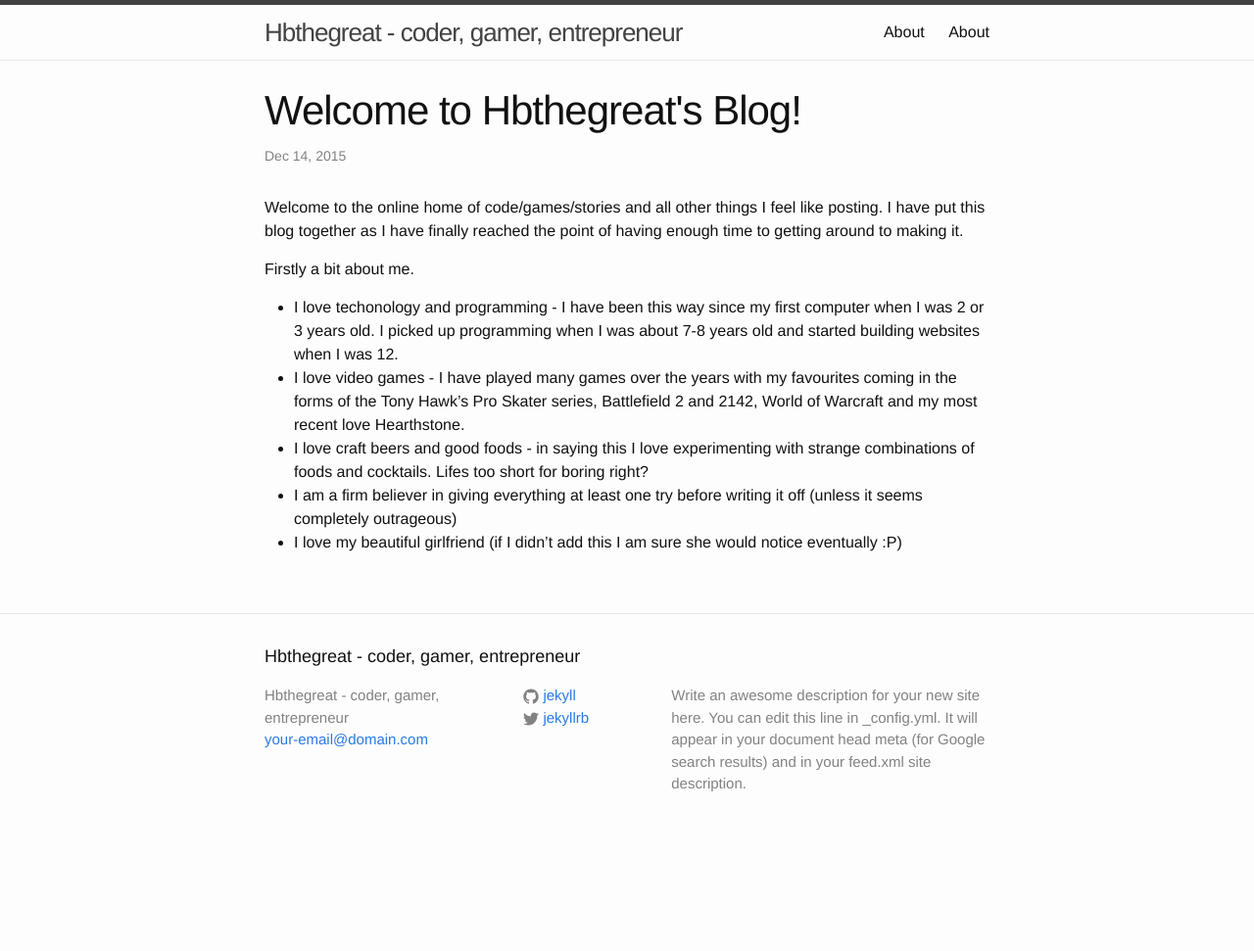
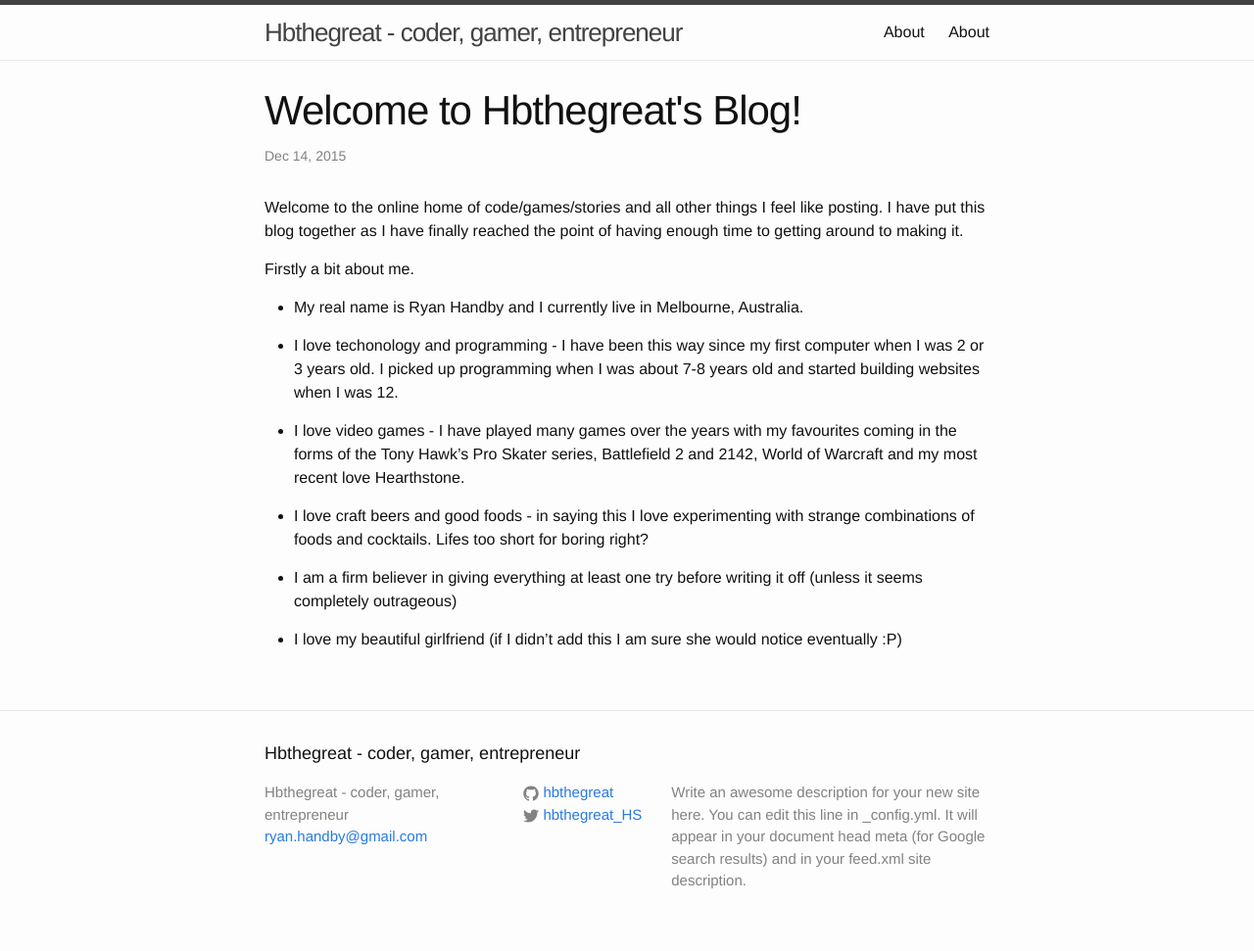
Before and after one commit to hbthegreat/hbthegreat.github.io, a Jekyll site: the page built from _posts/2015-12-14-welcome-hbthegreats-blog.md, in a window 1280 px wide. Shown: the whole page at 98% size. Built offline with Jekyll 4.4.1, drawn with Linux system fonts in a browser that asks for light colours; before the commit the page ends 900 px from its top, so only the background shows below that.

Commit message:
fixing inital blogposts

```diff
--- a/_config.yml
+++ b/_config.yml
@@ -1,14 +1,14 @@
 # Site settings
 title: Hbthegreat - coder, gamer, entrepreneur
-email: your-email@domain.com
+email: ryan.handby@gmail.com
 description: > # this means to ignore newlines until "baseurl:"
   Write an awesome description for your new site here. You can edit this
   line in _config.yml. It will appear in your document head meta (for
   Google search results) and in your feed.xml site description.
 baseurl: "" # the subpath of your site, e.g. /blog/
 url: "http://yourdomain.com" # the base hostname & protocol for your site
-twitter_username: jekyllrb
-github_username:  jekyll
+twitter_username: hbthegreat_HS
+github_username:  hbthegreat
 
 # Build settings
 markdown: kramdown
--- a/_posts/2015-12-14-welcome-hbthegreats-blog.md
+++ b/_posts/2015-12-14-welcome-hbthegreats-blog.md
@@ -8,8 +8,15 @@ categories: hbthegreat welcome
 Welcome to the online home of code/games/stories and all other things I feel like posting. I have put this blog together as I have finally reached the point of having enough time to getting around to making it.
 
 Firstly a bit about me.
+
+* My real name is Ryan Handby and I currently live in Melbourne, Australia.
+
 * I love techonology and programming - I have been this way since my first computer when I was 2 or 3 years old. I picked up programming when I was about 7-8 years old and started building websites when I was 12.
+
 * I love video games - I have played many games over the years with my favourites coming in the forms of the Tony Hawk's Pro Skater series, Battlefield 2 and 2142, World of Warcraft and my most recent love Hearthstone.
+
 * I love craft beers and good foods - in saying this I love experimenting with strange combinations of foods and cocktails. Lifes too short for boring right?
+
 * I am a firm believer in giving everything at least one try before writing it off (unless it seems completely outrageous)
+
 * I love my beautiful girlfriend (if I didn't add this I am sure she would notice eventually :P)
```
Also changed, not shown: 5 other files.
